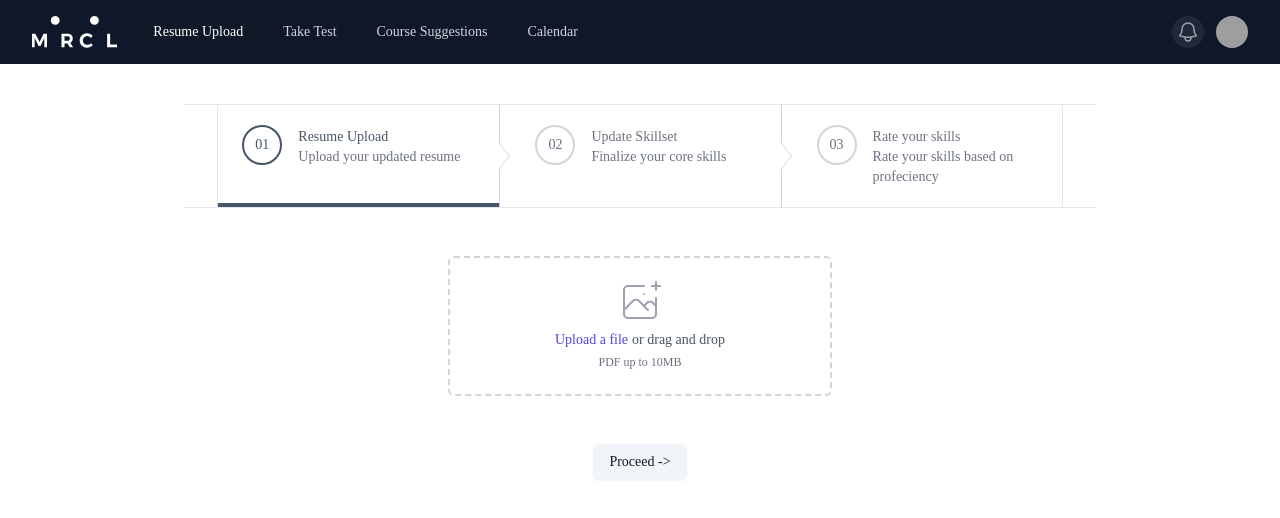
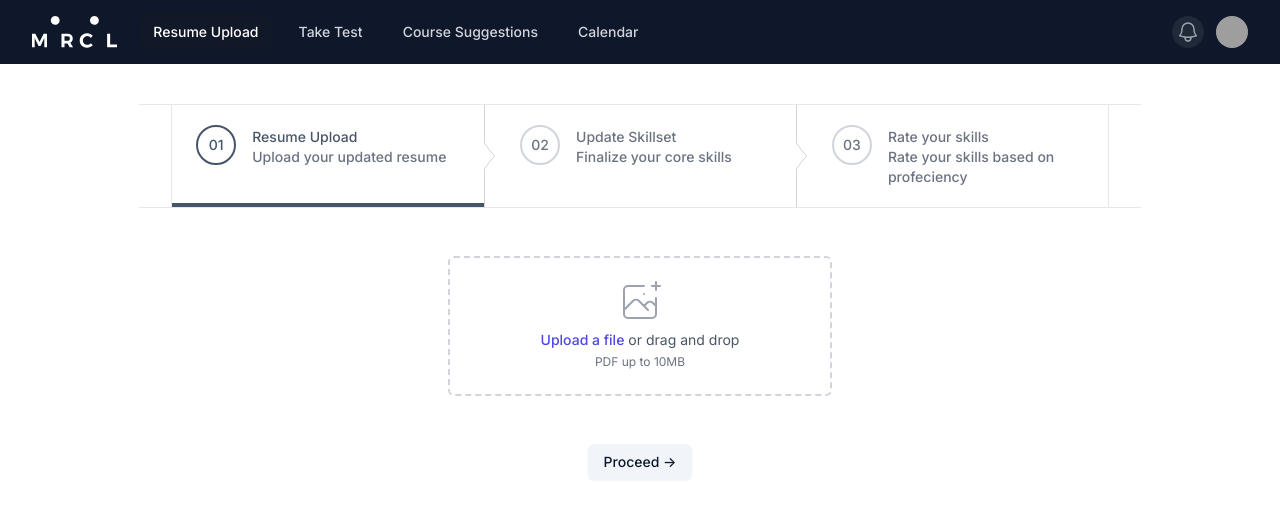
Before and after one commit to SriramJothiswaran/ps-hackathon-24, a Next.js app: page / in a window 1280 px wide. Shown: the top 518 px of the page. Built offline with nearby package versions, Linux system fonts and the light colour scheme; grey boxes are pictures that could not be loaded.

Commit message:
fonts added

```diff
--- /dev/null
+++ b/app/font.tsx
@@ -0,0 +1,5 @@
+import { Inter as FontSans } from 'next/font/google'
+export const fontSans = FontSans({
+  subsets: ['latin'],
+  variable: '--font-sans'
+})
--- a/app/layout.tsx
+++ b/app/layout.tsx
@@ -4,11 +4,7 @@
 import { cn } from '@/lib/utils'
 import { Button } from '@/components/ui/button'
 import { Navbar } from '@/components/ui/navbar'
-
-export const fontSans = FontSans({
-  subsets: ['latin'],
-  variable: '--font-sans'
-})
+import { fontSans } from './font'
 
 export const metadata: Metadata = {
   title: 'Create Next App',
@@ -22,7 +18,12 @@
 }>) {
   return (
     <html lang='en'>
-      <body className={cn('min-h-screen bg-background font-sans antialiased')}>
+      <body
+        className={cn(
+          'min-h-screen bg-background font-sans antialiased',
+          fontSans.variable
+        )}
+      >
         <Navbar />
         {children}
       </body>
```
